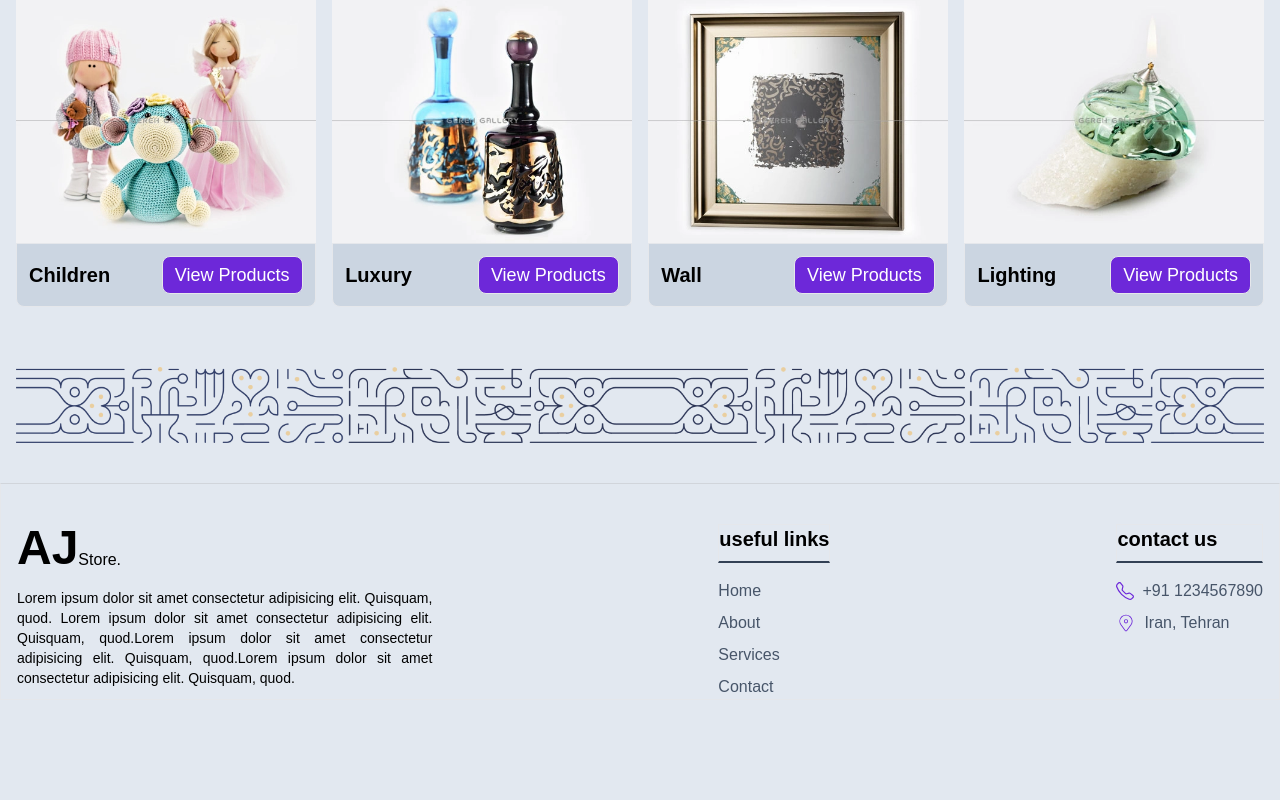
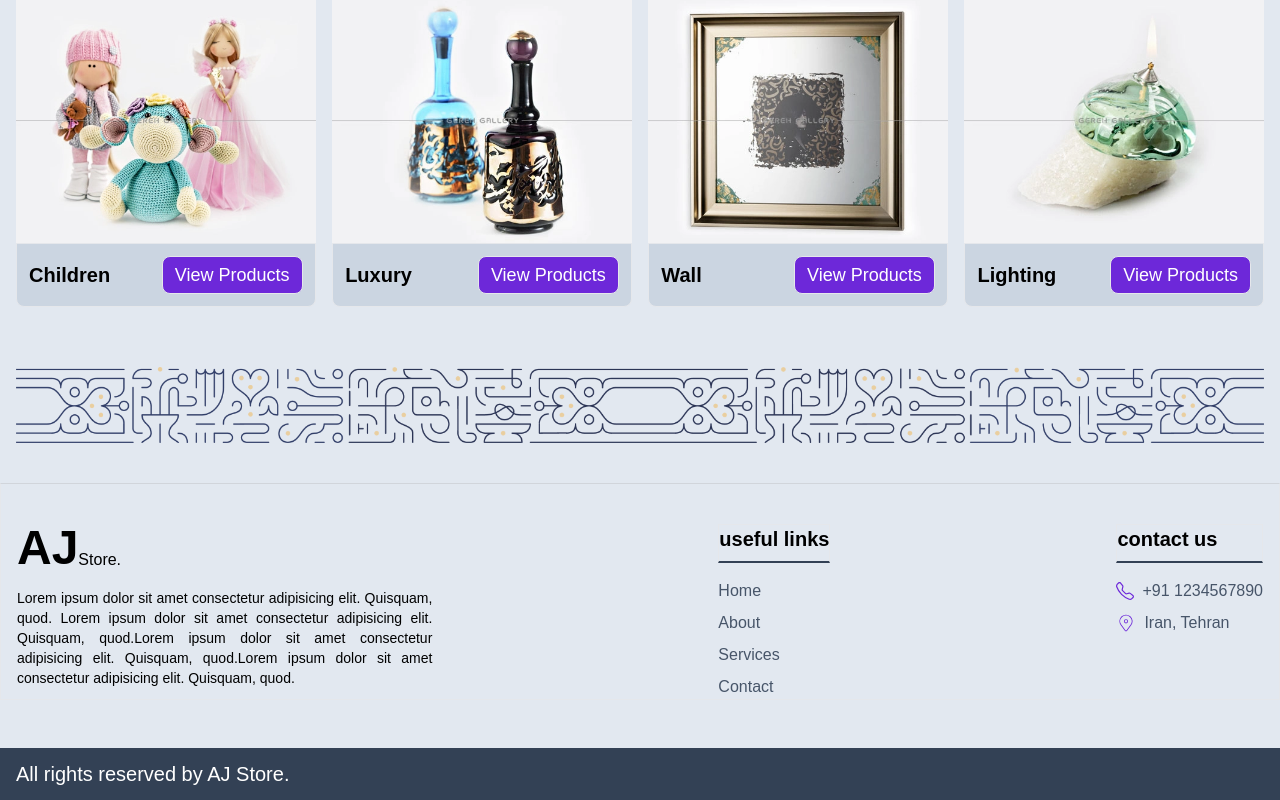
Before and after one commit to hamid19471/aj-store, a React (Vite) app: page / in a window 1280 px wide. Shown: the part 1124-1924 px from the top of the page. Before the commit the page ends 1824 px from the top, so only its background shows below. Built offline with nearby package versions, Linux system fonts and the light colour scheme.

Commit message:
Update: fix some footer issue and add copyright

```diff
--- a/src/components/Footer/Footer.jsx
+++ b/src/components/Footer/Footer.jsx
@@ -5,7 +5,7 @@
 const Footer = () => {
     return (
         <div>
-            <footer className="container flex flex-col md:flex-row items-top justify-between gap-5 border border-t-gray-300 pt-10 w-full mt-10">
+            <footer className="container flex flex-col md:flex-row items-top justify-between gap-5 border border-t-gray-300 pt-10 w-full mt-10 mb-12">
                 <div className="flex flex-col gap-2 md:w-1/3 ">
                     <div className="flex items-end">
                         <h1 className="text-5xl font-bold font-oswald">AJ</h1>
@@ -52,6 +52,11 @@
                     </ul>
                 </div>
             </footer>
+            <div className="flex items-center justify-start py-3 bg-slate-700 text-white">
+                <h1 className="container text-left text-xl font-light font-oswald ">
+                    All rights reserved by AJ Store.
+                </h1>
+            </div>
         </div>
     );
 };
```
